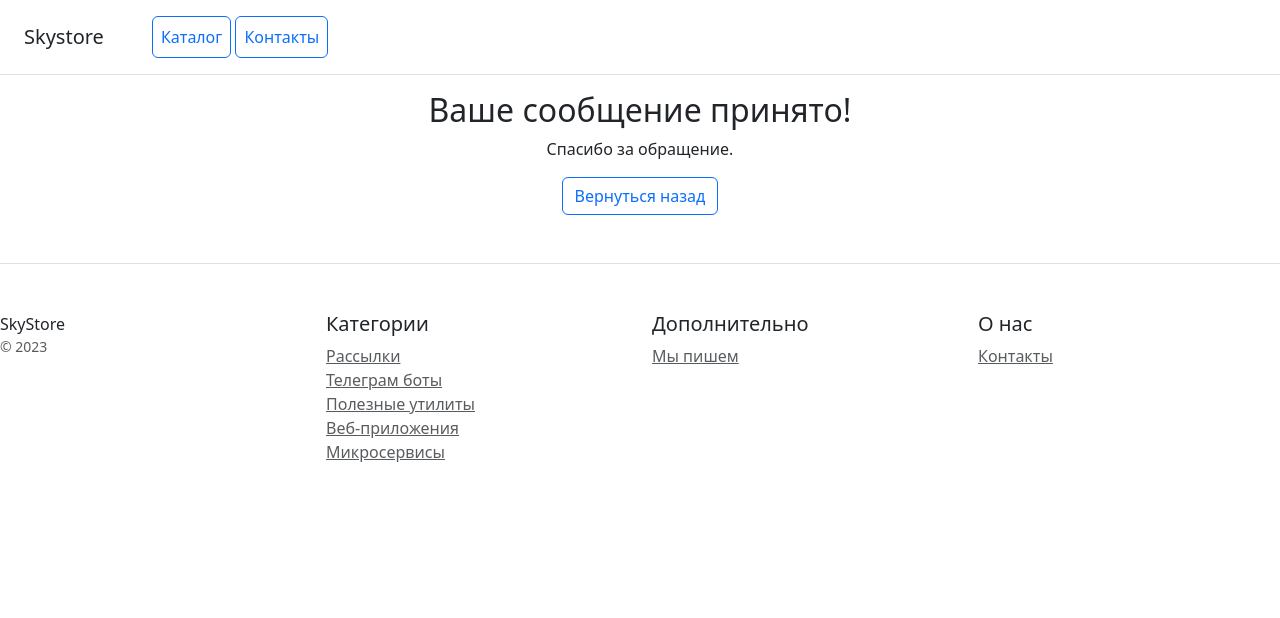
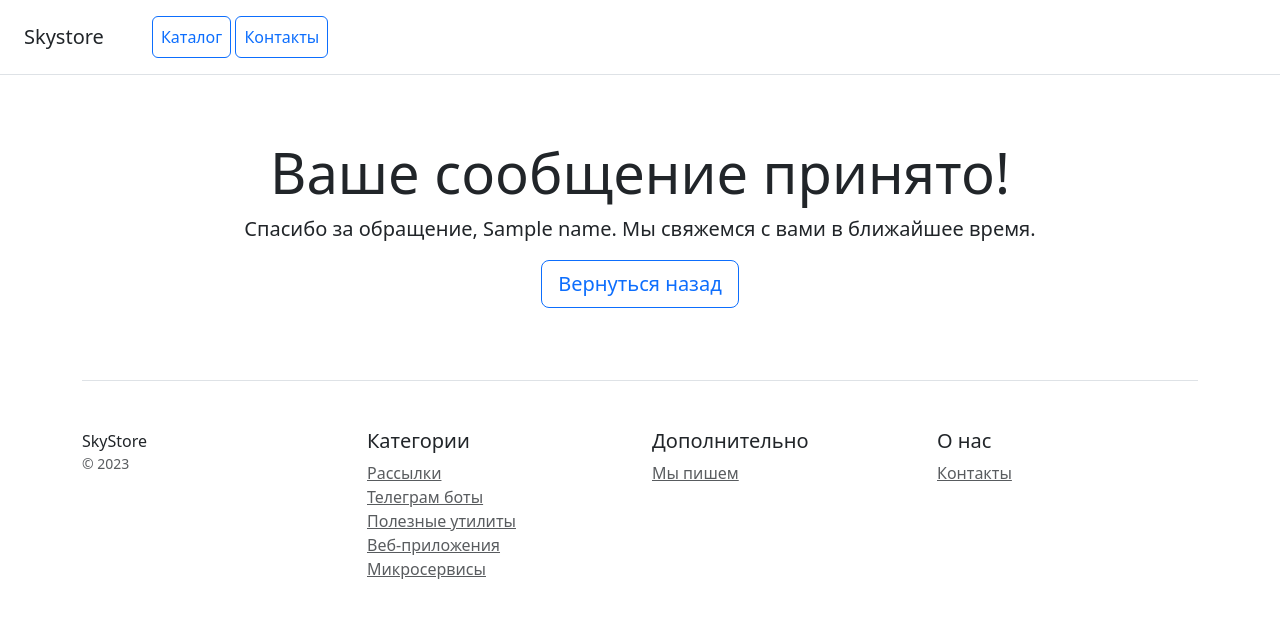
Before and after one commit to GrandBalaxon/CoreShop-Django, a Django app: template catalog/templates/catalog/message_received.html in a window 1280 px wide. Shown: the top 618 px of the page. Run offline with Django 5.2, Linux system fonts and the light colour scheme; the template is opened without the code that fills it: most values are stand-ins (such as "Sample title", 1, 10 or a date in 2020); some libraries are stand-ins or nearby versions.

Commit message:
feat: succsesful POST on contacts/ now lead to message_received.html + improved its style

```diff
--- a/catalog/templates/catalog/message_received.html
+++ b/catalog/templates/catalog/message_received.html
@@ -20,13 +20,15 @@
 </div>
 
 <!-- Основная страница -->
-<div class="text-center">
+<div class="container">
 
-    <h2>Ваше сообщение принято!</h2>
-    <p>Спасибо за обращение.</p>
-    <a href="/contacts/" class="btn btn-outline-primary">Вернуться назад</a>
+  <div class="pricing-header px-3 py-3 pt-md-5 pb-md-4 mx-auto text-center">
 
-</div>
+      <h2 class="display-4">Ваше сообщение принято!</h2>
+      <p class="lead">Спасибо за обращение, {{ name }}. Мы свяжемся с вами в ближайшее время.</p>
+      <a href="/contacts/" class="btn btn-lg btn-block btn-outline-primary">Вернуться назад</a>
+
+  </div>
 
     <!-- Нижняя часть страницы -->
     <footer class="pt-4 my-md-5 pt-md-5 border-top">
```
Also changed, not shown: catalog/views.py (+3 -4 lines).
